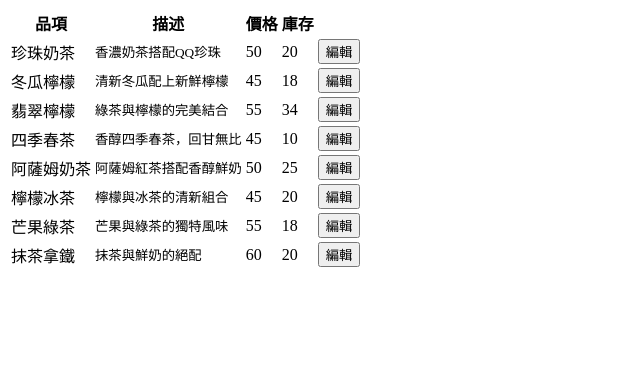
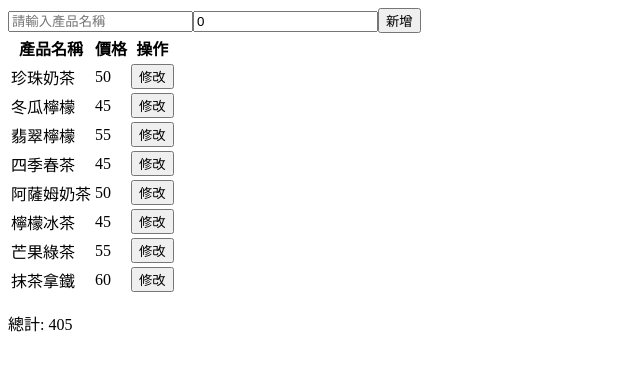
Before and after one commit to RyanSparkc/react_practise_hex1, a React (Vite) app: page / in a window 1280 px wide. Shown: the top 370 px of the page, without its empty margins (0-640 px from the left). Built offline with nearby package versions, Linux system fonts and the light colour scheme.

Commit message:
add class2

```diff
--- a/src/ClassTable.jsx
+++ b/src/ClassTable.jsx
@@ -0,0 +1,130 @@
+import { useState, useEffect } from 'react';
+
+const initialData = [
+  {
+    id: 1,
+    name: '珍珠奶茶',
+    description: '香濃奶茶搭配QQ珍珠',
+    price: 50,
+  },
+  {
+    id: 2,
+    name: '冬瓜檸檬',
+    description: '清新冬瓜配上新鮮檸檬',
+    price: 45,
+  },
+  {
+    id: 3,
+    name: '翡翠檸檬',
+    description: '綠茶與檸檬的完美結合',
+    price: 55,
+  },
+  {
+    id: 4,
+    name: '四季春茶',
+    description: '香醇四季春茶，回甘無比',
+    price: 45,
+  },
+  {
+    id: 5,
+    name: '阿薩姆奶茶',
+    description: '阿薩姆紅茶搭配香醇鮮奶',
+    price: 50,
+  },
+  {
+    id: 6,
+    name: '檸檬冰茶',
+    description: '檸檬與冰茶的清新組合',
+    price: 45,
+  },
+  {
+    id: 7,
+    name: '芒果綠茶',
+    description: '芒果與綠茶的獨特風味',
+    price: 55,
+  },
+  {
+    id: 8,
+    name: '抹茶拿鐵',
+    description: '抹茶與鮮奶的絕配',
+    price: 60,
+  },
+];
+
+function ClassTable() {
+  const [data, setData] = useState(initialData);
+  const [newName, setNewName] = useState('');
+  const [price, setPrice] = useState(0);
+  const [total, setTotal] = useState(0);
+  const handleAdd = () => {
+    setData([...data, {
+      id: data.length + 1,
+      name: newName,
+      price: price,
+    }]);
+    setNewName('');
+    setPrice(0);
+  };
+
+  const handleEdit = (id) => {
+    setData(data.map((item) => item.id === id ? { ...item, editing: true } : item));
+  };
+
+  // 總計
+  // call back function, [條件]
+  useEffect(() => {
+    // 金額加總
+    const total = data.reduce((total, item) => total + item.price, 0);
+    console.log(total);
+    setTotal(total);
+  }, [data]);
+
+  return (
+    <>
+    <input type="text" placeholder="請輸入產品名稱" value={newName} onChange={(e) => setNewName(e.target.value)} />
+    <input type="number" placeholder="請輸入產品價格" value={price} onChange={(e) => setPrice(Number(e.target.value))} />
+    <button onClick={handleAdd}>新增</button>
+    <table>
+      <thead>
+        <tr>
+          <th>產品名稱</th>
+          <th>價格</th>
+          <th>操作</th>
+        </tr>
+      </thead>
+      <tbody>
+        {data.map((item) => {
+          return (
+            <tr key={item.id}>
+              {item.editing ? (
+                <>
+                  <td>
+                    <input type="text" value={item.name} onChange={(e) => setData(data.map((dataItem) => dataItem.id === item.id ? { ...dataItem, name: e.target.value } : dataItem))}/>
+                  </td>
+                  <td>
+                    <input type="number" value={item.price} onChange={(e) => setData(data.map((dataItem) => dataItem.id === item.id ? { ...dataItem, price: Number(e.target.value) } : dataItem))}/>
+                  </td>
+                  <td>
+                    <button onClick={() => setData(data.map((dataItem) => dataItem.id === item.id ? { ...dataItem, editing: false } : dataItem))}>儲存</button>
+                  </td>
+                </>
+              ) : (
+                <>
+                  <td>{item.name}</td>
+                  <td>{item.price}</td>
+                  <td>
+                    <button onClick={() => handleEdit(item.id)}>修改</button>
+                  </td>
+                </>
+              )}
+            </tr>
+          );
+        })}
+      </tbody>
+    </table>
+    <p>總計: {total}</p>
+  </>
+  );
+}
+
+export default ClassTable;
--- a/src/main.jsx
+++ b/src/main.jsx
@@ -1,12 +1,13 @@
 import { StrictMode } from 'react'
 import { createRoot } from 'react-dom/client'
-import Week1Table from './Week1Table.jsx';
+// import Week1Table from './Week1Table.jsx';
+import ClassTable from './ClassTable.jsx';
 // import ArrayMethods from './ArrayMethods.jsx'
 // import './index.css'
 
 createRoot(document.getElementById('root')).render(
   <StrictMode>
-    <Week1Table />
+    <ClassTable />
     {/* <ArrayMethods /> */}
   </StrictMode>
 );
```
Also changed, not shown: src/Week2Table.jsx (added).
